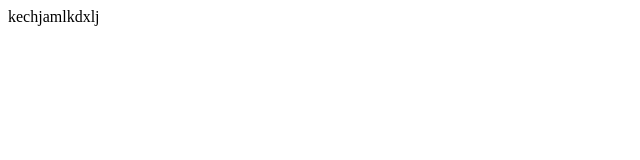
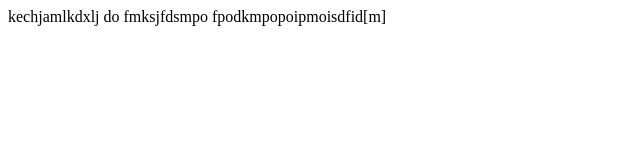
Before and after one commit to nexusdigitals-creator/landing-page-website, a plain HTML site: page index.html in a window 1280 px wide. Shown: the whole page, without its empty margins (0-640 px from the left). Drawn offline with Linux system fonts and the light colour scheme.

Commit message:
Update index.html

```diff
--- a/index.html
+++ b/index.html
@@ -9,3 +9,4 @@
     kechjamlkdxlj
 </body>
 </html>
+do fmksjfdsmpo fpodkmpopoipmoisdfid[m]
```
